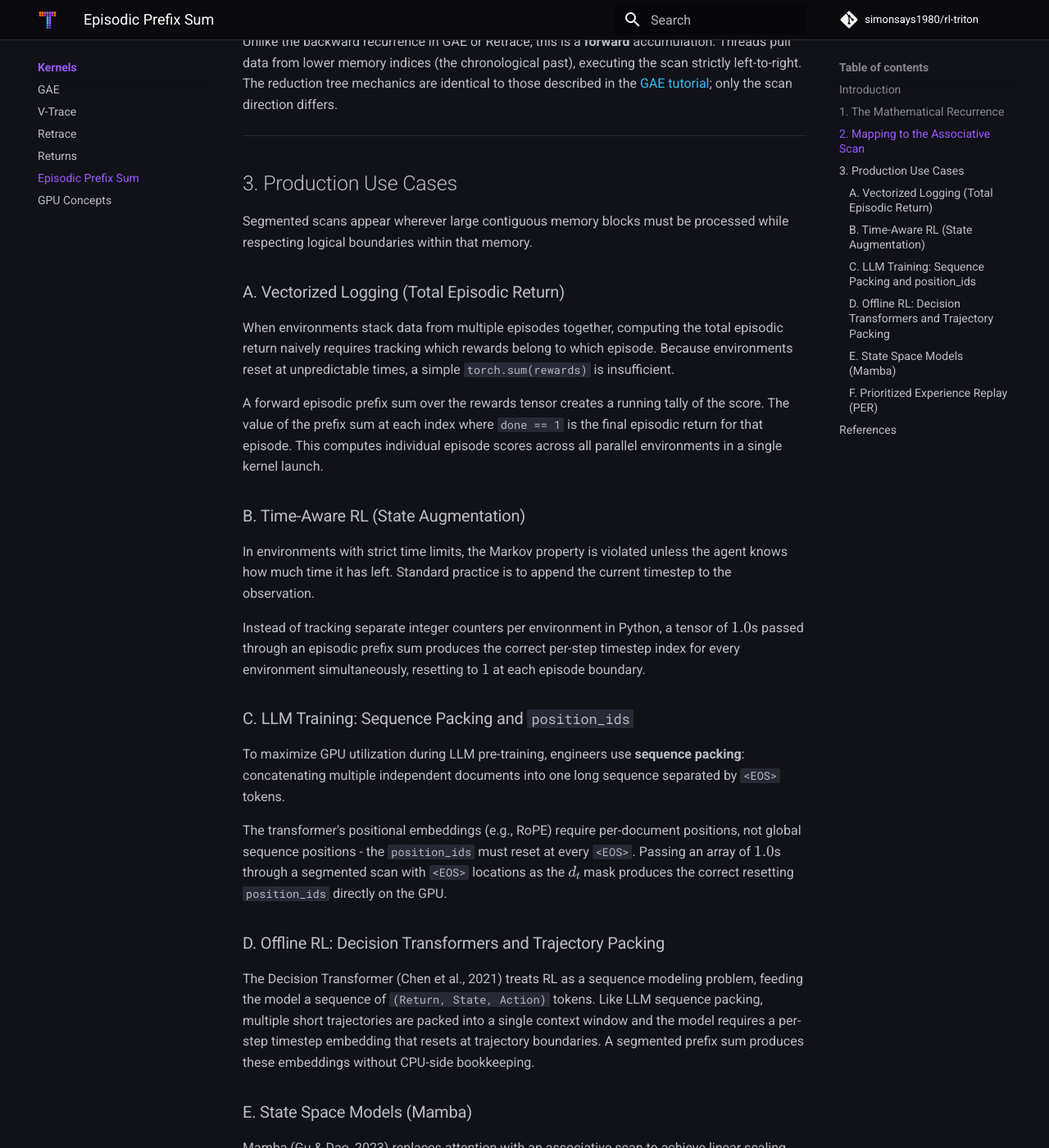
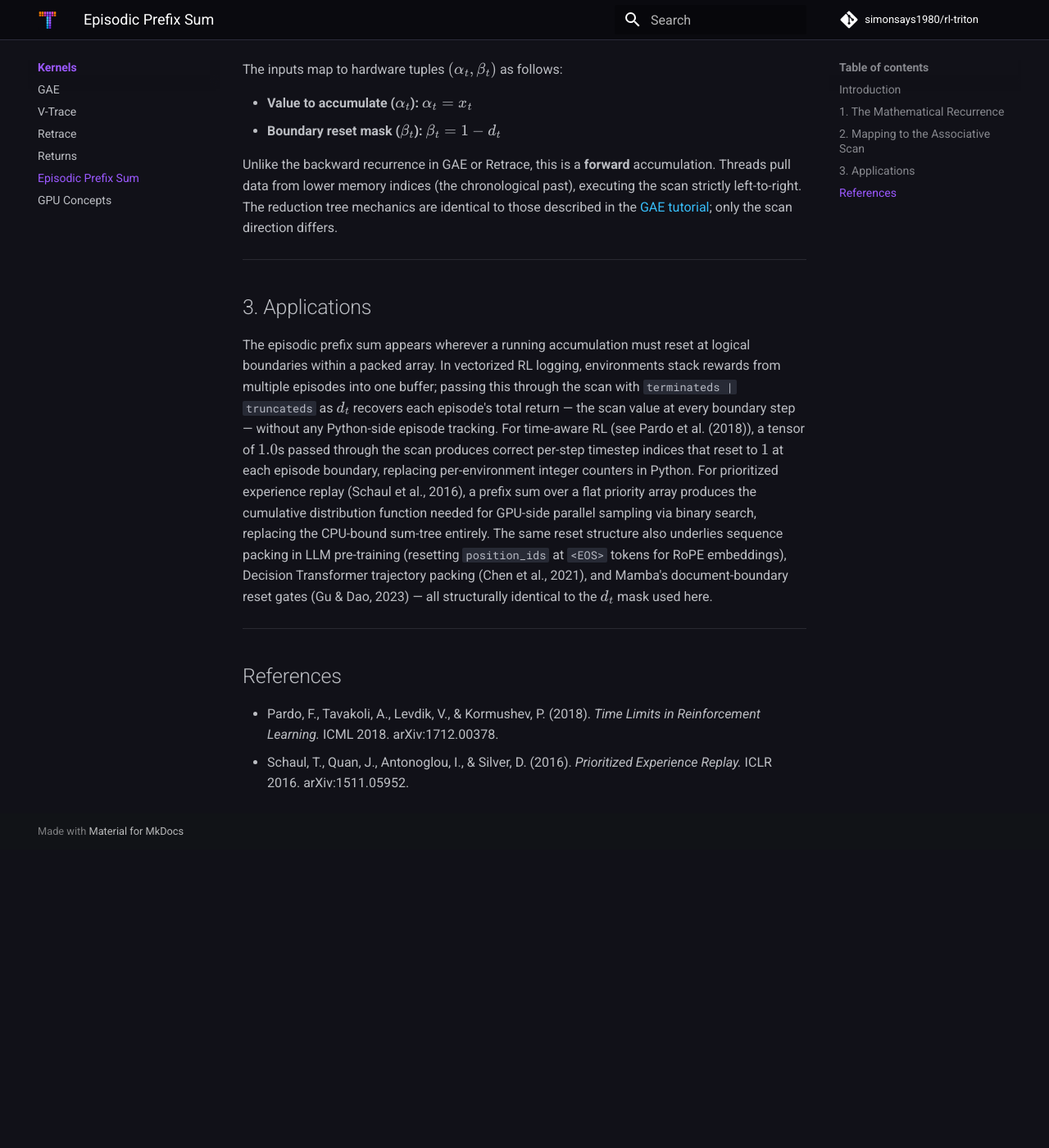
Before and after one commit to simonsays1980/rl-triton, an MkDocs documentation site: the page built from docs/kernels/prefix_sum.md, in a window 1280 px wide and 1400 px high, scrolled down 1258 px. Shown: the whole window at 82% size. Built offline with MkDocs 1.6.1 and Material for MkDocs 9.7.7, drawn with Linux system fonts in a browser that asks for light colours; comment, search, counter and statistics services are not loaded; after the commit the page ends 2294 px from its top, so only the background shows below that; some of the changed text lies outside the part shown.

Commit message:
Overhaul of prefix sum docs and some changes in other docs.
Signed-off-by: simonsays1980 <simon.zehnder@gmail.com>

```diff
--- a/docs/kernels/gae.md
+++ b/docs/kernels/gae.md
@@ -204,9 +204,16 @@ By trapping the entire reduction loop inside Registers and SRAM, Triton complete
 
 ---
 
+## 7. Applications
+
+GAE was introduced as the advantage estimator for Proximal Policy Optimization (Schulman et al., 2017), where low-variance advantage estimates are critical for stable policy gradient updates under the clipped surrogate objective. It remains the default advantage estimator in virtually all modern on-policy deep RL algorithms, including implementations of PPO for large-scale training such as those used in reinforcement learning from human feedback (RLHF) pipelines for language model alignment. The $\lambda$ parameter gives practitioners direct control over the bias–variance tradeoff: $\lambda = 0$ reduces GAE to a one-step TD advantage with low variance but high bias, while $\lambda = 1$ recovers the full Monte Carlo return with low bias but high variance. This flexibility, combined with the $O(\log N)$ parallel scan that makes it efficient at large sequence lengths, makes GAE the natural choice wherever long rollouts or many parallel environments are required.
+
+---
+
 ## References
 
 * Schulman, J., Moritz, P., Levine, S., Jordan, M., & Abbeel, P. (2016). *High-Dimensional Continuous Control Using Generalized Advantage Estimation.* ICLR 2016. arXiv:1506.02438.
+* Schulman, J., Wolski, F., Dhariwal, P., Radford, A., & Klimov, O. (2017). *Proximal Policy Optimization Algorithms.* arXiv:1707.06347.
 * Schulman, J., Wolski, F., Dhariwal, P., Radford, A., & Klimov, O. (2017). *Proximal Policy Optimization Algorithms.* arXiv:1707.06347.
 
 ## Further Reading
--- a/docs/kernels/prefix_sum.md
+++ b/docs/kernels/prefix_sum.md
@@ -4,7 +4,7 @@
 
 While algorithms like GAE and V-Trace accumulate values *backward* in time, many core infrastructure tasks in reinforcement learning and sequence modeling require accumulating values *forward* in time.
 
-The **Episodic Prefix Sum** (known in computer science literature as a **Segmented Scan**) computes a running total across an array, but resets the sum whenever a boundary condition is met - such as an episode ending or a padding token appearing.
+The **Episodic Prefix Sum** (known in computer science literature as a **Segmented Scan**) computes a running total across an array, but resets the sum whenever a boundary condition is met — such as an episode ending or a padding token appearing.
 
 By mapping this segmented logic into a Triton associative scan kernel, we avoid Python sequential loops and standard PyTorch masking overhead, enabling parallel computation for data loaders, memory buffers, and token packing pipelines.
 
@@ -12,15 +12,17 @@ By mapping this segmented logic into a Triton associative scan kernel, we avoid
 
 ## 1. The Mathematical Recurrence
 
-A standard prefix sum computes a running total: $C_t = x_t + C_{t-1}$.
+A standard prefix sum computes a running total:
 
-To make it *episodic* (segmented), we introduce a binary terminal flag $d_t$, where $1$ indicates a boundary (e.g., the end of an episode or a document).
+$$C_t = x_t + C_{t-1}$$
 
-The recurrence becomes:
+The sum naturally resets at an episode boundary because $x_t = 0$ and $C_t = 0$ beyond it. In a rollout buffer containing multiple episodes, the kernel introduces a binary boundary flag $d_t$ to make this explicit:
 
-$$C_t = x_t + (1 - d_t) C_{t-1}$$
+$$C_t = x_t + (1 - d_t)\, C_{t-1}, \qquad d_t = d_t^{\text{term}} \vee d_t^{\text{trunc}}$$
 
-If the previous step was a terminal state ($d_{t-1} = 1$), the $(1-d_t)$ mask evaluates to $0$, multiplying the entire historical sum by zero and restarting the count with just the current $x_t$.
+When $d_t = 1$, the factor $(1 - d_t)$ evaluates to $0$, multiplying the entire accumulated sum by zero and restarting the count with just the current $x_t$.
+
+Unlike the backward algorithms (GAE, V-Trace, Retrace), the distinction between terminated and truncated steps does not matter here — neither carries a bootstrap value that must enter the recurrence. Both cases reset $C_t$ identically.
 
 ---
 
@@ -30,7 +32,7 @@ This is a first-order linear recurrence $f(x) = \alpha + \beta x$, using the sam
 
 $$(\alpha_B, \beta_B) \oplus (\alpha_A, \beta_A) = (\alpha_B + \beta_B \alpha_A, \,\, \beta_A \beta_B)$$
 
-The inputs map to hardware tuples $(\alpha, \beta)$ as follows:
+The inputs map to hardware tuples $(\alpha_t, \beta_t)$ as follows:
 
 * **Value to accumulate ($\alpha_t$):** $\alpha_t = x_t$
 * **Boundary reset mask ($\beta_t$):** $\beta_t = 1 - d_t$
@@ -39,44 +41,13 @@ Unlike the backward recurrence in GAE or Retrace, this is a **forward** accumula
 
 ---
 
-## 3. Production Use Cases
+## 3. Applications
 
-Segmented scans appear wherever large contiguous memory blocks must be processed while respecting logical boundaries within that memory.
-
-### A. Vectorized Logging (Total Episodic Return)
-
-When environments stack data from multiple episodes together, computing the total episodic return naively requires tracking which rewards belong to which episode. Because environments reset at unpredictable times, a simple `torch.sum(rewards)` is insufficient.
-
-A forward episodic prefix sum over the rewards tensor creates a running tally of the score. The value of the prefix sum at each index where `done == 1` is the final episodic return for that episode. This computes individual episode scores across all parallel environments in a single kernel launch.
-
-### B. Time-Aware RL (State Augmentation)
-
-In environments with strict time limits, the Markov property is violated unless the agent knows how much time it has left. Standard practice is to append the current timestep to the observation.
-
-Instead of tracking separate integer counters per environment in Python, a tensor of $1.0$s passed through an episodic prefix sum produces the correct per-step timestep index for every environment simultaneously, resetting to $1$ at each episode boundary.
-
-### C. LLM Training: Sequence Packing and `position_ids`
-
-To maximize GPU utilization during LLM pre-training, engineers use **sequence packing**: concatenating multiple independent documents into one long sequence separated by `<EOS>` tokens.
-
-The transformer's positional embeddings (e.g., RoPE) require per-document positions, not global sequence positions - the `position_ids` must reset at every `<EOS>`. Passing an array of $1.0$s through a segmented scan with `<EOS>` locations as the $d_t$ mask produces the correct resetting `position_ids` directly on the GPU.
-
-### D. Offline RL: Decision Transformers and Trajectory Packing
-
-The Decision Transformer (Chen et al., 2021) treats RL as a sequence modeling problem, feeding the model a sequence of `(Return, State, Action)` tokens. Like LLM sequence packing, multiple short trajectories are packed into a single context window and the model requires a per-step timestep embedding that resets at trajectory boundaries. A segmented prefix sum produces these embeddings without CPU-side bookkeeping.
-
-### E. State Space Models (Mamba)
-
-Mamba (Gu & Dao, 2023) replaces attention with an associative scan to achieve linear scaling. When training on packed sequences, the internal hidden state of one document must not bleed into the next. Mamba handles this by treating document boundaries as reset gates - structurally identical to the $d_t$ mask used here.
-
-### F. Prioritized Experience Replay (PER)
-
-To sample from a prioritized replay buffer entirely on the GPU, priorities can be represented as a flat array. A parallel prefix sum over this array produces a cumulative distribution function (CDF), which then supports parallel sampling via binary search - replacing CPU-bound sum trees (Schaul et al., 2016).
+The episodic prefix sum appears wherever a running accumulation must reset at logical boundaries within a packed array. In vectorized RL logging, environments stack rewards from multiple episodes into one buffer; passing this through the scan with `terminateds | truncateds` as $d_t$ recovers each episode's total return — the scan value at every boundary step — without any Python-side episode tracking. For time-aware RL (see Pardo et al. (2018)), a tensor of $1.0$s passed through the scan produces correct per-step timestep indices that reset to $1$ at each episode boundary, replacing per-environment integer counters in Python. For prioritized experience replay (Schaul et al., 2016), a prefix sum over a flat priority array produces the cumulative distribution function needed for GPU-side parallel sampling via binary search, replacing the CPU-bound sum-tree entirely. The same reset structure also underlies sequence packing in LLM pre-training (resetting `position_ids` at `<EOS>` tokens for RoPE embeddings), Decision Transformer trajectory packing (Chen et al., 2021), and Mamba's document-boundary reset gates (Gu & Dao, 2023) — all structurally identical to the $d_t$ mask used here.
 
 ---
 
 ## References
 
-* Chen, L., Lu, K., Rajeswaran, A., Lee, K., Grover, A., Laskin, M., ... & Mordatch, I. (2021). *Decision Transformer: Reinforcement Learning via Sequence Modeling.* NeurIPS 2021. arXiv:2106.01345.
-* Gu, A., & Dao, T. (2023). *Mamba: Linear-Time Sequence Modeling with Selective State Spaces.* arXiv:2312.00752.
+* Pardo, F., Tavakoli, A., Levdik, V., & Kormushev, P. (2018). *Time Limits in Reinforcement Learning.* ICML 2018. arXiv:1712.00378.
 * Schaul, T., Quan, J., Antonoglou, I., & Silver, D. (2016). *Prioritized Experience Replay.* ICLR 2016. arXiv:1511.05952.
```
Also changed, not shown: docs/kernels/returns.md (+1 -1 lines).
